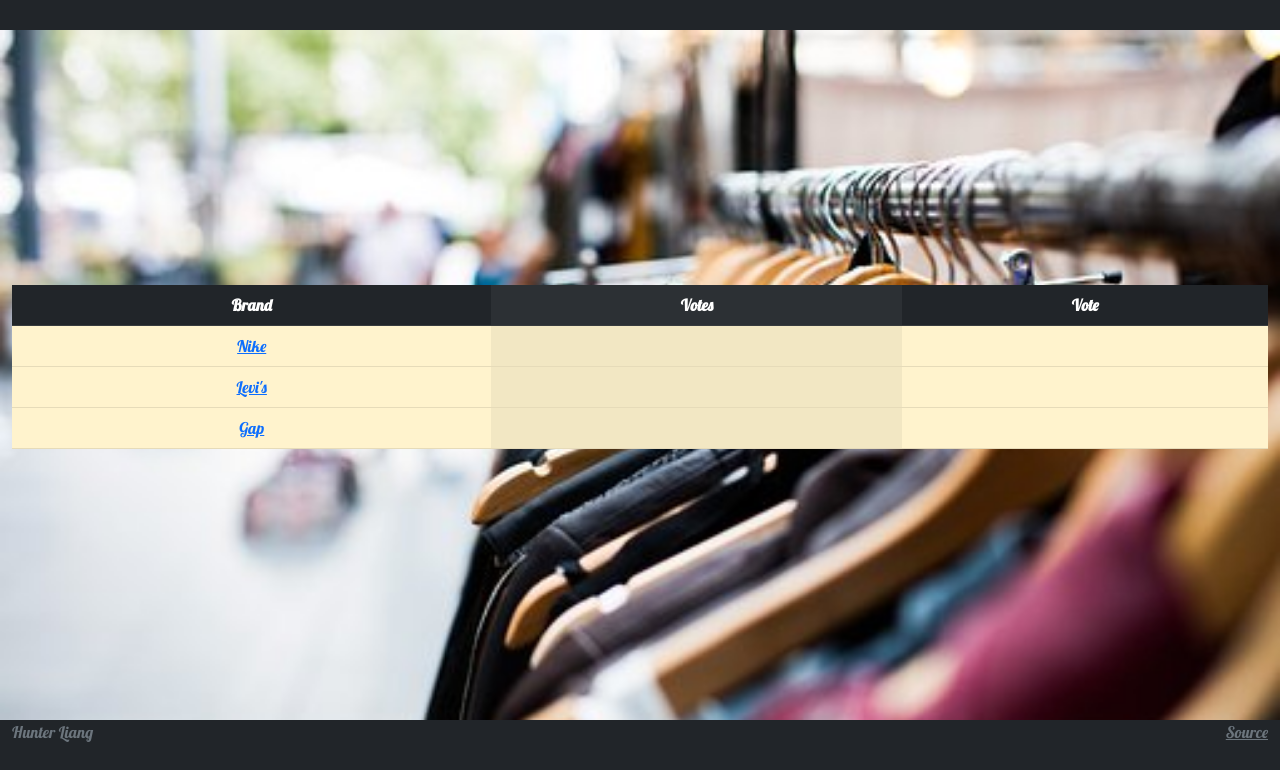
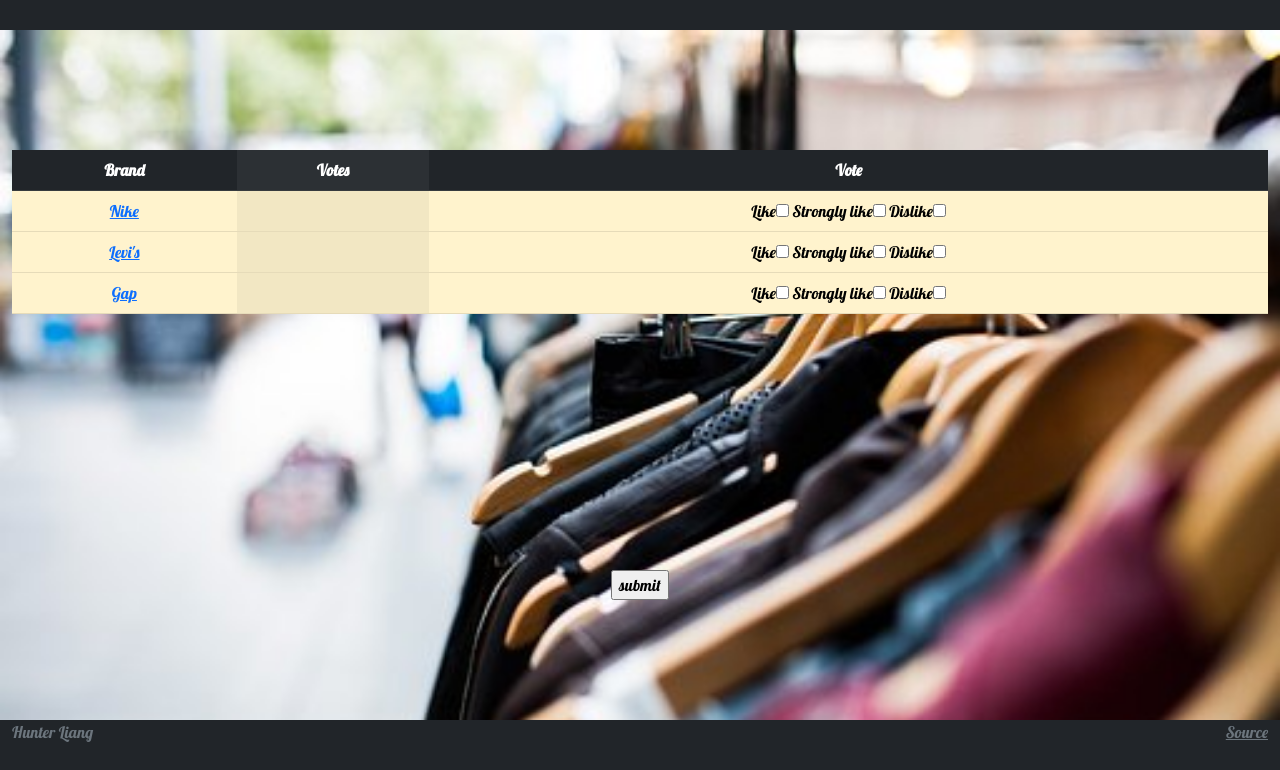
Before and after one commit to lianghunter/260-Startup, a plain HTML site: page scores.html in a window 1280 px wide. Shown: the part 70-840 px from the top of the page. Drawn offline with nearby package versions, Linux system fonts and the light colour scheme.

Commit message:
added voting options

```diff
--- a/scores.html
+++ b/scores.html
@@ -49,20 +49,21 @@
           <tr>
             <td><a href="https://www.nike.com/" style="display:block;">Nike</a></td>
             <td></td>
-            <td></td>
+            <td>Like<input type = "checkbox">  Strongly like<input type = "checkbox">  Dislike<input type = "checkbox"></td>
           </tr>
           <tr>
             <td><a href="https://www.levi.com/" style="display:block;">Levi's</a></td>
             <td></td>
-            <td></td>
+            <td>Like<input type = "checkbox">  Strongly like<input type = "checkbox">  Dislike<input type = "checkbox"></td>
           </tr>
           <tr>
             <td><a href="https://www.gap.com/" style="display:block;">Gap</a></td>
             <td></td>
-            <td></td>
+            <td>Like<input type = "checkbox">  Strongly like<input type = "checkbox">  Dislike<input type = "checkbox"></td>
           </tr>
         </tbody>
       </table>
+      <input type = "submit" value = "submit">
     </main>
 
     <footer class="bg-dark text-dark text-muted">
```
